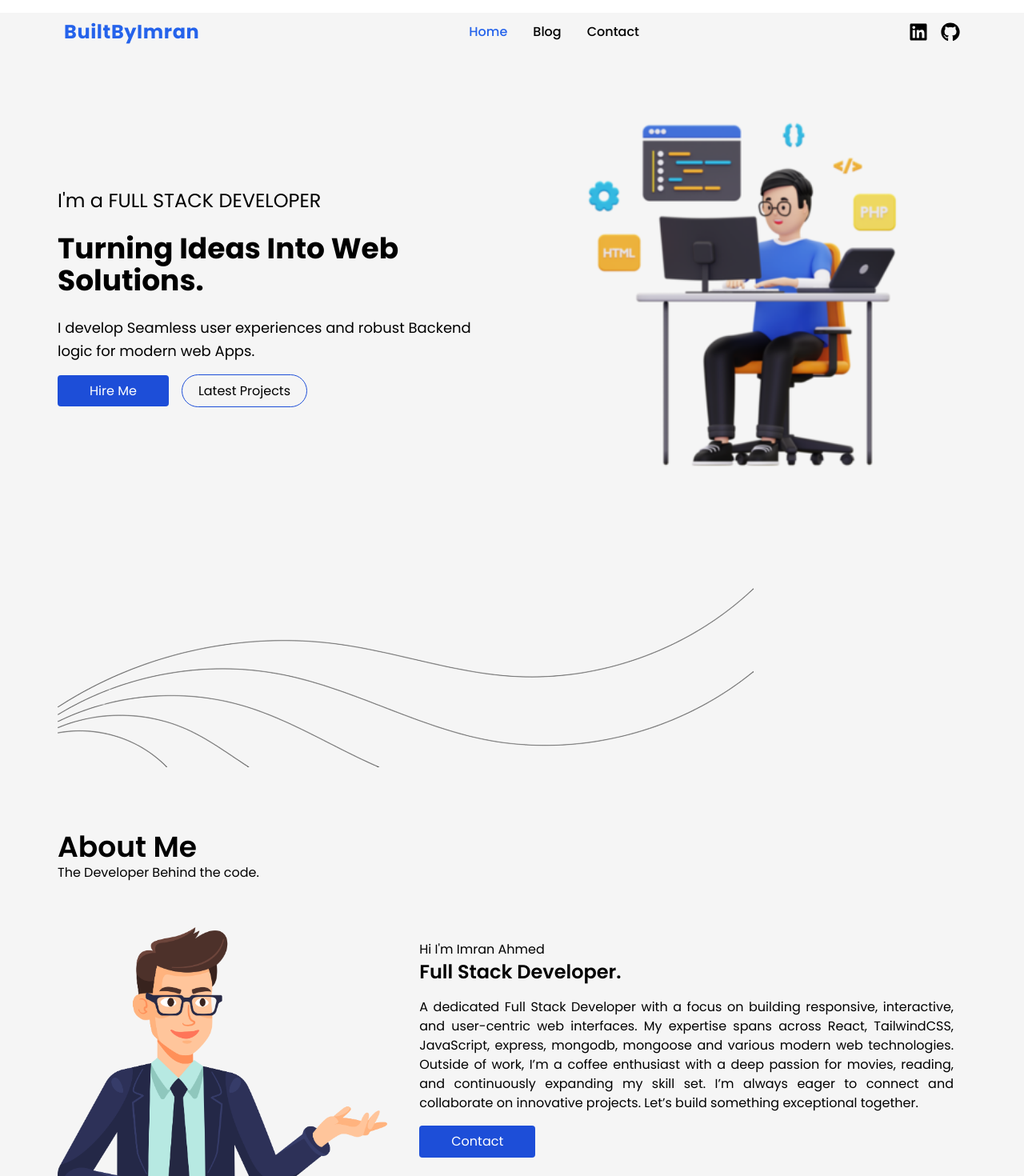
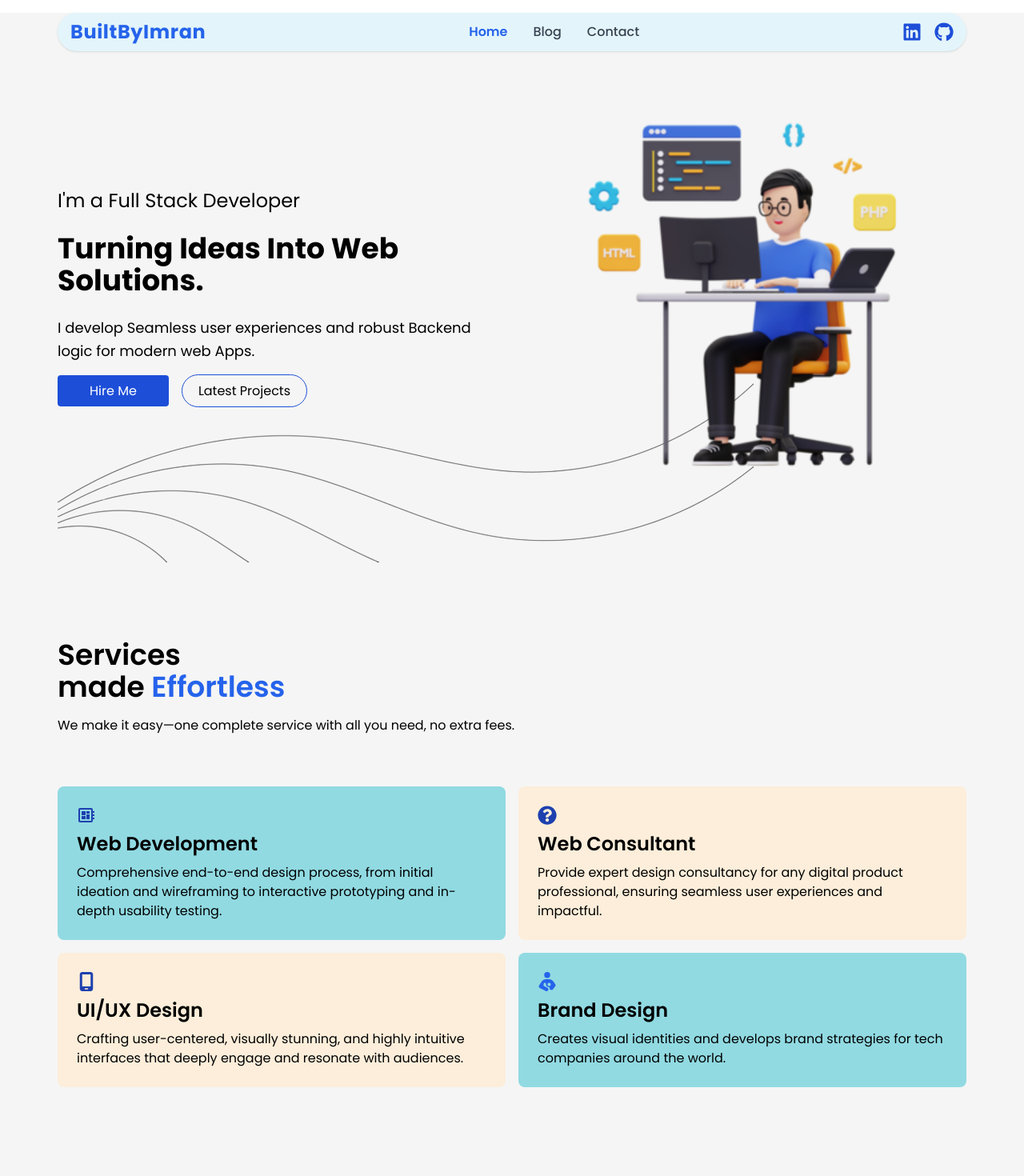
Before and after one commit to Imranahmed935/BuiltByImran, a React (Vite) app: page / in a window 1280 px wide. Shown: the top 1470 px of the page at 80% size. Built offline with nearby package versions, Linux system fonts and the light colour scheme.

Commit message:
add style animation and some error fixed

```diff
--- a/package.json
+++ b/package.json
@@ -11,6 +11,7 @@
   },
   "dependencies": {
     "@emailjs/browser": "^4.4.1",
+    "aos": "^2.3.4",
     "react": "^19.1.0",
     "react-dom": "^19.1.0",
     "react-hot-toast": "^2.5.2",
--- a/src/Components/About/About.jsx
+++ b/src/Components/About/About.jsx
@@ -2,14 +2,21 @@ import { Link } from "react-router-dom";
 import aboutImg from "../../assets/aboutImge.png";
 const About = () => {
   return (
-    <div className="py-20 ">
-      <h1 className="text-left md:text-4xl text-2xl font-semibold">About Me</h1>
-      <h3 className="text-left">The Developer Behind the code.</h3>
-      <div className="md:py-14 py-4 md:flex gap-6 ">
-        <div className=" md:w-3/5 h-auto w-full  space-y-4 text-left">
+    <div className=" ">
+      <div className="md:mb-24 mb-10 py-4 md:flex gap-6 shadow-lg">
+        <div
+          data-aos="flip-left"
+          className=" md:w-3/5 h-auto w-full  space-y-4 text-left"
+        >
           <img src={aboutImg} alt="" />
         </div>
-        <div className=" md:w h-auto w-full rounded-md p-4 text-justify">
+        <div
+          data-aos="zoom-in"
+          className=" md:w h-auto w-full rounded-md p-4 text-justify"
+        >
+          <h1 className="text-left text-2xl font-semibold">
+            About Me
+          </h1>
           <h1>Hi I'm Imran Ahmed</h1>
           <h3 className="text-2xl font-semibold">Full Stack Developer.</h3>
           <p className="py-4">
--- a/src/Components/Banner/Banner.jsx
+++ b/src/Components/Banner/Banner.jsx
@@ -1,13 +1,19 @@
 import developerImg from "../../assets/develop.webp";
+
+import Aos from "aos";
+
 import bgImage from "../../assets/bgImage.png";
 
 const Banner = () => {
   return (
     <div>
       <div className="flex flex-col md:flex-row items-center gap-4 py-6 ">
-        <div className=" md:w-1/2 h-auto w-full rounded-md space-y-6 text-left">
+        <div
+          data-aos="fade-right"
+          className=" md:w-1/2 h-auto w-full rounded-md space-y-6 text-left"
+        >
           <h3 className="text-2xl">
-            I'm a <span className="text-pink-"> FULL STACK DEVELOPER</span>
+            I'm a <span className="text-pink-">Full Stack Developer</span>
           </h3>
           <h1 className="md:text-4xl text-4xl font-bold">
             Turning Ideas Into Web Solutions.
@@ -37,12 +43,12 @@ const Banner = () => {
             </div>
           </div>
         </div>
-        <div className="md:w-1/2 w-full rounded-md z-20">
+        <div data-aos="fade-up" className="md:w-1/2 w-full rounded-md z-20">
           <img className="w-full" src={developerImg} alt="" />
         </div>
       </div>
       <div className="w-full hidden md:block">
-        <img className="" src={bgImage} alt="" />
+        <img className="-mt-64" src={bgImage} alt="" />
       </div>
     </div>
   );
--- a/src/Components/Card/Card.jsx
+++ b/src/Components/Card/Card.jsx
@@ -3,9 +3,9 @@ import { Link } from "react-router-dom";
 
 const Card = ({ project }) => {
   const { id, title, description, liveLink, image } = project;
-console.log(project)
+
   return (
-    <div className="border border-blue-500 p-3 rounded-lg">
+    <div data-aos="flip-left" className="border border-[#6cd0dbb9] p-3 rounded-lg">
       <div>
         <img className="w-full h-72 rounded" src={image} alt="" />
       </div>
--- a/src/Components/Collaborate/Collaborate.jsx
+++ b/src/Components/Collaborate/Collaborate.jsx
@@ -3,9 +3,9 @@ import developer from "../../assets/skills/developerpic.png";
 
 const Collaborate = () => {
   return (
-    <div className="md:flex justify-between items-center gap-4 bg-[#fceeda] px-10 py-4 rounded-lg">
+    <div className="md:flex justify-between items-center gap-4  bg-[#fceeda] px-10 py-4 rounded-lg">
       <div className="space-y-4">
-        <h1 className="text-4xl">
+        <h1 data-aos="fade-right" className="text-4xl">
           Let’s Collaborate <br /> Together
         </h1>
         <p>Let’s turn your ideas into stunning digital experiences.</p>
@@ -15,7 +15,7 @@ const Collaborate = () => {
           </button>
         </Link>
       </div>
-      <div>
+      <div data-aos="zoom-in">
         <img src={developer} alt="" />
       </div>
     </div>
--- a/src/Components/Footer/Footer.jsx
+++ b/src/Components/Footer/Footer.jsx
@@ -2,8 +2,8 @@ import { FaGithub, FaLinkedin } from "react-icons/fa";
 
 const Footer = () => {
   return (
-    <div className="flex justify-between items-center py-6">
-      <h1 className="text-2xl font-bold text-blue-600 tracking-wide">
+    <div className="md:flex justify-between items-center py-6">
+      <h1 className="text-2xl text-center font-bold text-blue-600 tracking-wide">
         BuiltByImran
       </h1>
       <p className="text-center text-sm lg:text-base mt-4 ">
--- a/src/Components/MySkill/MySkill.jsx
+++ b/src/Components/MySkill/MySkill.jsx
@@ -25,7 +25,7 @@ const MySkill = () => {
       <h3 className="text-left text-lg">
         A Glimpse Into My Technical Toolkit.
       </h3>
-      <div className="md:py-14 py-4 flex flex-wrap gap-6  ">
+      <div data-aos="zoom-in" className="md:py-14 py-4 flex flex-wrap gap-6  ">
         {skills.map((skill, inx) => (
           <h1
             className="border border-gray-800 hover:border-blue-600 hover:translate-y-2 scale-105 transition-transform duration-300 rounded p-4"
--- a/src/Components/Navbar/Navbar.jsx
+++ b/src/Components/Navbar/Navbar.jsx
@@ -13,45 +13,48 @@ const Navbar = () => {
   ];
 
   return (
-    <nav className="max-w-6xl mx-auto flex justify-between items-center  mt-4 p-2 rounded-full">
+    <nav className="z-50 relative bg-[#e3f5fa] max-w-6xl mx-auto flex justify-between items-center px-4 py-2 mt-4 rounded-full sticky top-0 shadow">
       <h1 className="text-2xl font-bold text-blue-600 tracking-wide">
         BuiltByImran
       </h1>
-      <ul className="hidden md:flex gap-8 dark:text-gray-700 font-medium">
+
+      {/* Desktop Links */}
+      <ul className="hidden md:flex gap-8 font-medium text-gray-700">
         {links.map((link) => (
           <li key={link.name}>
             <NavLink
               to={link.path}
-              className={({ isActive }) => {
-                return isActive ? "text-blue-600" : "";
-              }}
+              className={({ isActive }) =>
+                isActive ? "text-blue-600 font-semibold" : ""
+              }
             >
               {link.name}
             </NavLink>
           </li>
         ))}
       </ul>
-      <div className="md:flex gap-4 cursor-pointer text-2xl hidden">
+
+      {/* Social Icons */}
+      <div className="hidden md:flex gap-4 text-2xl text-blue-700">
         <a
           href="https://www.linkedin.com/in/imran-ahmed-frontend-developer"
           target="_blank"
           rel="noopener noreferrer"
-          className="text-2xl hover:text-black transition"
+          className="hover:text-black transition"
         >
           <FaLinkedin />
         </a>
-
         <a
           href="https://github.com/Imranahmed935"
           target="_blank"
           rel="noopener noreferrer"
-          className="text-2xl hover:text-gray-800 transition"
+          className="hover:text-gray-800 transition"
         >
           <FaGithub />
         </a>
       </div>
 
-      {/* Hamburger menu */}
+      {/* Hamburger */}
       <div
         className="md:hidden text-3xl text-blue-700"
         onClick={() => setOpenMenu(!openMenu)}
@@ -59,23 +62,29 @@ const Navbar = () => {
         {openMenu ? <HiX className="text-red-600" /> : <HiMenuAlt3 />}
       </div>
 
+      {/* Mobile Menu */}
       {openMenu && (
-        <div className="absolute top-24 right-4 text-left w-[70%] bg-gray-200 p-4 rounded-xl shadow-lg md:hidden flex flex-col gap-3 text-gray-800 font-medium ">
+        <div className="absolute top-20 right-4 z-50 w-3/4 bg-[#fceeda] p-5 rounded-xl shadow-lg flex flex-col gap-4 font-medium text-gray-800 md:hidden">
           {links.map((link) => (
             <NavLink
               key={link.name}
               to={link.path}
               onClick={() => setOpenMenu(false)}
-              className={({ isActive }) => {
-                return isActive ? "text-blue-600" : "";
-              }}
+              className={({ isActive }) =>
+                isActive ? "text-blue-600 font-semibold" : ""
+              }
             >
               {link.name}
             </NavLink>
           ))}
-          <button className=" border border-blue-700 px-5 py-2 rounded-full hover:bg-blue-800 hover:text-white dark:text-gray-700 transition duration-300">
+
+          <a
+            href="https://drive.google.com/uc?export=download&id=1ai2ilyC7sfjRpcAqQYXPpmjlS8umMPak"
+            download
+            className="bg-blue-700 px-5 py-2 rounded text-white text-center"
+          >
             Hire Me
-          </button>
+          </a>
         </div>
       )}
     </nav>
--- a/src/Components/Project/Project.jsx
+++ b/src/Components/Project/Project.jsx
@@ -13,7 +13,7 @@ const Project = () => {
   }, []);
 
   return (
-    <section className="py-20 " id="project">
+    <section className="py-20" id="project">
       <h1 className="text-left md:text-4xl text-2xl font-semibold">
         Explore <br/> my latest <span className="text-blue-600">Projects</span>
       </h1>
--- a/src/Components/Services/Services.jsx
+++ b/src/Components/Services/Services.jsx
@@ -4,7 +4,7 @@ import { MdDeveloperBoard } from "react-icons/md";
 
 const Services = () => {
   return (
-    <div className="">
+    <div className="md:mt-24 mt-10">
       <div className="space-y-4">
         <h1 className="text-left md:text-4xl text-xl font-semibold">
           Services <br /> made <span className="text-blue-600">Effortless</span>
@@ -14,7 +14,10 @@ const Services = () => {
         </p>
       </div>
       <div className="grid md:grid-cols-2 grid-cols-1 py-16 gap-4">
-        <div className="space-y-2 p-6 bg-[#6cd0dbb9] rounded-lg">
+        <div
+          data-aos="fade-right"
+          className="space-y-2 p-6 bg-[#6cd0dbb9] rounded-lg"
+        >
           <MdDeveloperBoard className="text-2xl text-blue-800" />
           <h1 className="text-2xl font-semibold">Web Development</h1>
           <p>
@@ -39,7 +42,10 @@ const Services = () => {
             interfaces that deeply engage and resonate with audiences.
           </p>
         </div>
-        <div className="space-y-2 p-6 bg-[#6cd0dbb9] rounded-lg">
+        <div
+          data-aos="fade-left"
+          className="space-y-2 p-6 bg-[#6cd0dbb9] rounded-lg"
+        >
           <FaPersonBreastfeeding className="text-2xl text-blue-600" />
           <h1 className="text-2xl font-semibold">Brand Design </h1>
           <p>
--- a/src/Pages/Contact/Contact.jsx
+++ b/src/Pages/Contact/Contact.jsx
@@ -33,15 +33,15 @@ const Contact = () => {
   return (
     <div>
       <div className="md:py-8 py-4">
-        <h1 className="text-left md:text-3xl text-2xl font-semibold ">
+        <h1 className="text-left md:text-2xl font-semibold ">
           welcome to contact page
         </h1>
         <h3 className="text-left text-lg">
          We'd love to hear from you - feel free to reach out with any questions or ideas.
         </h3>
       </div>
-      <div id="contact" className="lg:mt-10 p-6 mx-auto bg-gray-50 rounded ">
-        <h2 className="text-xl text-left font-extrabold text-gray-800 mb-8">
+      <div  className="lg:mt-10 p-6 mx-auto bg-gray-50 border rounded-lg ">
+        <h2 className="text-xl text-center text-gray-800 mb-8">
           Get in Touch
         </h2>
         <section className="bg-white py-12 lg:px-10 px-4 rounded-lg">
--- a/src/Pages/Home/Home.jsx
+++ b/src/Pages/Home/Home.jsx
@@ -1,21 +1,30 @@
-
+import { useEffect } from "react";
 import About from "../../Components/About/About";
 import Banner from "../../Components/Banner/Banner";
 import Collaborate from "../../Components/Collaborate/Collaborate";
 import MySkill from "../../Components/MySkill/MySkill";
 import Project from "../../Components/Project/Project";
 import Services from "../../Components/Services/Services";
-
+import Aos from "aos";
+import "aos/dist/aos.css";
 
 const Home = () => {
+  useEffect(() => {
+    Aos.init({
+      duration: 1500,
+      once: true,
+      delay: 100,
+      offset: 100,
+    });
+  }, []);
   return (
-    <div>
+    <div className="z-0">
       <Banner />
-      <About/>
-      <Services/>
-      <MySkill/>
-      <Project/>
-      <Collaborate/>
+      <Services />
+      <MySkill />
+      <Project />
+      <About />
+      <Collaborate />
     </div>
   );
 };
```
Also changed, not shown: 1 other file (tests, documents, lock files or other folders).
